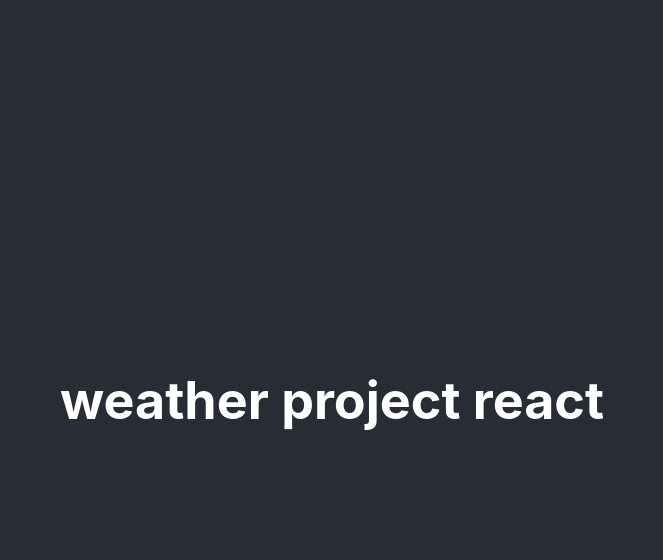
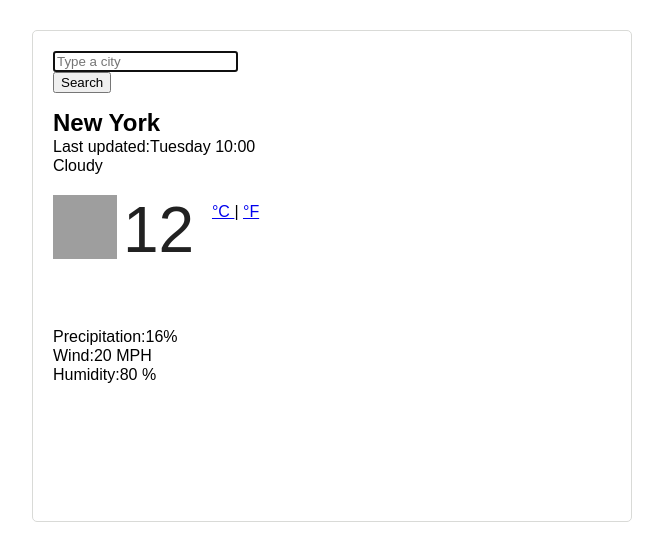
Before and after one commit to mariasalud/weather-project-react, a React (Create React App) app: page / in a window 1280 px wide. Shown: the top 560 px of the page, without its empty margins (308-971 px from the left). Built offline with nearby package versions, Linux system fonts and the light colour scheme; grey boxes are pictures that could not be loaded.

Commit message:
Imported the weather-project-react to github

```diff
--- a/public/index.html
+++ b/public/index.html
@@ -24,7 +24,7 @@
       work correctly both with client-side routing and a non-root public URL.
       Learn how to configure a non-root public URL by running `npm run build`.
     -->
-    <title>React App</title>
+    <title>Weather project app</title>
   </head>
   <body>
     <noscript>You need to enable JavaScript to run this app.</noscript>
--- a/src/App.css
+++ b/src/App.css
@@ -1,38 +1,35 @@
 .App {
-  text-align: center;
+  max-width: 600px;
+  margin: 30px auto;
 }
 
-.App-logo {
-  height: 40vmin;
-  pointer-events: none;
+body {
+  font-family: Arial, sans-serif;
 }
 
-@media (prefers-reduced-motion: no-preference) {
-  .App-logo {
-    animation: App-logo-spin infinite 20s linear;
-  }
+h1 {
+  color: black;
+  font-size: 24px;
+  line-height: 28px;
+  font-weight: 100px;
+  margin-bottom: 0;
 }
 
-.App-header {
-  background-color: #282c34;
-  min-height: 100vh;
-  display: flex;
-  flex-direction: column;
-  align-items: center;
-  justify-content: center;
-  font-size: calc(10px + 2vmin);
-  color: white;
+ul {
+  margin: 0;
+  padding: 0;
 }
 
-.App-link {
-  color: #61dafb;
+li {
+  list-style: none;
+  margin: 0;
+  padding: 0;
+  color: black;
+  font-size: 16px;
+  font-weight: 100;
+  line-height: 19px;
 }
 
-@keyframes App-logo-spin {
-  from {
-    transform: rotate(0deg);
-  }
-  to {
-    transform: rotate(360deg);
-  }
+li:first-letter {
+  text-transform: capitalize;
 }
--- a/src/App.js
+++ b/src/App.js
@@ -1,16 +1,12 @@
-import logo from './logo.svg';
+import ReactDom from "react-dom";
+import Weather from "./Weather";
+
 import './App.css';
 
 function App() {
   return (
     <div className="App">
-      <header className="App-header">
-
-        <h1>
-         weather project react
-        </h1>
-
-      </header>
+      <Weather />
     </div>
   );
 }
--- /dev/null
+++ b/src/Weather.css
@@ -0,0 +1,55 @@
+.Weather {
+  height: 450px;
+  padding: 20px;
+  border: 1px solid #d9dad7;
+  border-radius: 5px;
+}
+
+.Weather .overview {
+  margin-bottom: 20px;
+}
+
+.Weather .weather-temperature img {
+  margin-right: 4px;
+  height: 64px;
+  width: 64px;
+}
+
+.Weather .weather-temperature strong {
+  color: rgb(33, 33, 33);
+  font-size: 64px;
+  line-height: 1;
+  font-weight: 400;
+  position: relative;
+  right: -70px;
+  top: -65px;
+}
+
+.Weather .weather-temperature .units {
+  position: relative;
+  font-size: 16px;
+  right: -70px;
+  top: -100px;
+}
+
+.Weather .weather-temperature .active {
+  color: rgb(33, 33, 33);
+  cursor: default;
+}
+
+.Weather .weather-temperature .active:hover {
+  text-decoration: none;
+}
+
+.Weather .weather-forecast {
+  margin-top: 10px;
+}
+
+.Weather .weather-forecast-temperatures {
+  font-size: 13px;
+
+}
+
+.Weather .weather-forecast-temperature-min {
+  opacity: 0.5;
+}
--- /dev/null
+++ b/src/Weather.js
@@ -0,0 +1,70 @@
+import React from "react";
+import "./Weather.css";
+
+export default function Weather() {
+  let weatherData = {
+    city: "New York",
+    temperature: 12,
+    date: "Tuesday 10:00",
+    description: "Cloudy",
+    imgUrl: "https://ssl.gstatic.com/onebox/weather/64/sunny.png",
+    humidity: 80,
+    wind: 20
+  };
+
+  return (
+    <div className="Weather">
+      <form className="mb-3">
+        <div className="row">
+          <div className="col-9">
+            <input
+              type="search"
+              placeholder="Type a city"
+              className="form-control"
+              autoComplete="off"
+              autoFocus="on"
+            />
+          </div>
+          <div className="col-3">
+            <input
+              type="submit"
+              className="btn btn-primary w-100"
+              value="Search"
+            />
+          </div>
+        </div>
+      </form>
+      <div className="overview">
+        <h1>{weatherData.city}</h1>
+        <ul>
+          <li>Last updated:{weatherData.date}</li>
+          <li>{weatherData.description}</li>
+        </ul>
+      </div>
+      <div className="row">
+        <div className="col-6">
+          <div className="clearfix weather-temperature">
+            <img
+              src={weatherData.imgUrl}
+              alt={weatherData.description}
+              class="float-left"
+            />
+            <div className="float-left">
+              <strong> {weatherData.temperature} </strong>
+              <span className="units">
+                <a href="/"> °C </a> | <a href="/"> °F </a>
+              </span>
+            </div>
+          </div>
+        </div>
+        <div class="col-6">
+          <ul>
+            <li>Precipitation:16%</li>
+            <li>Wind:{weatherData.wind} MPH</li>
+            <li>Humidity:{weatherData.humidity} %</li>
+          </ul>
+        </div>
+      </div>
+    </div>
+  );
+}
```
